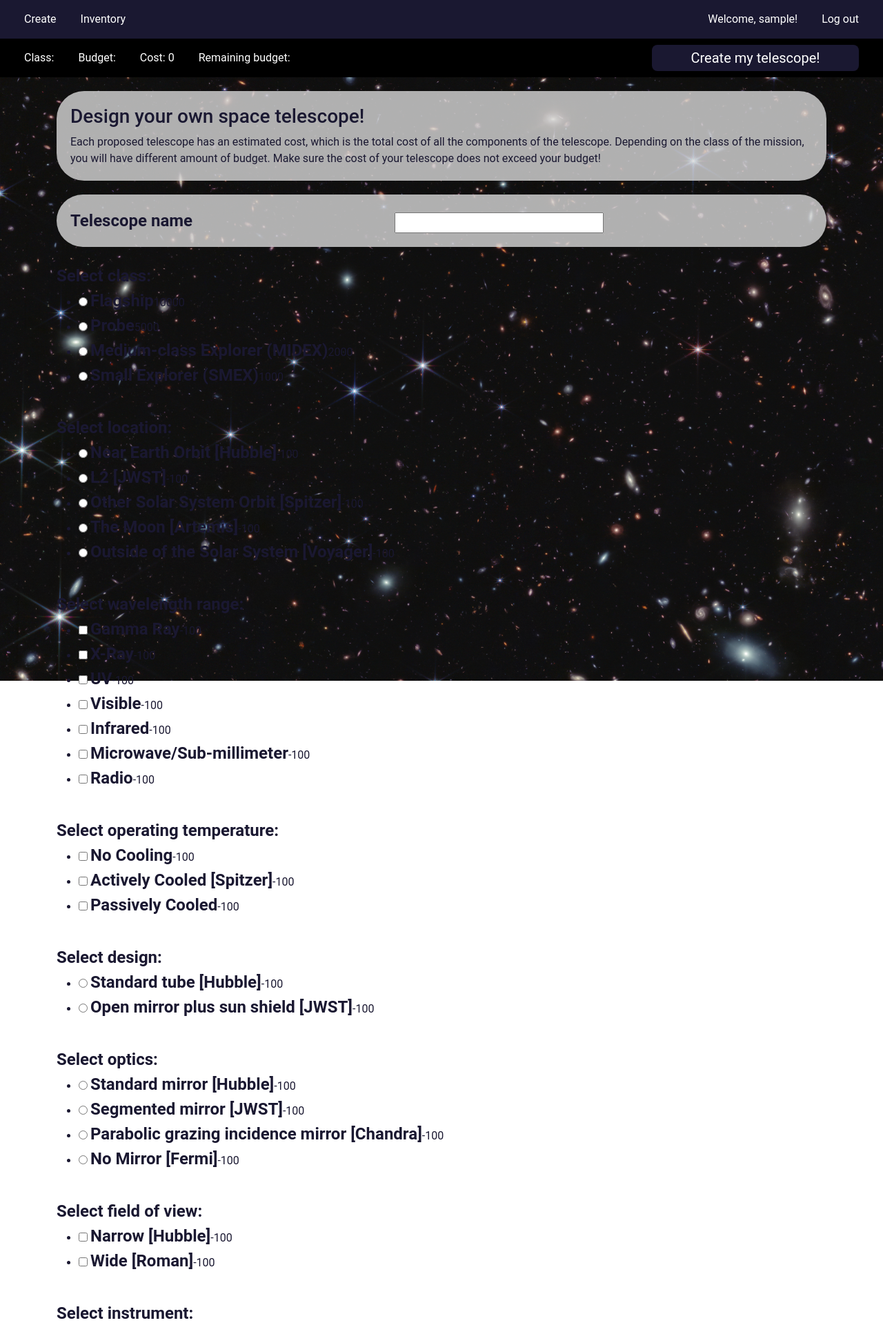
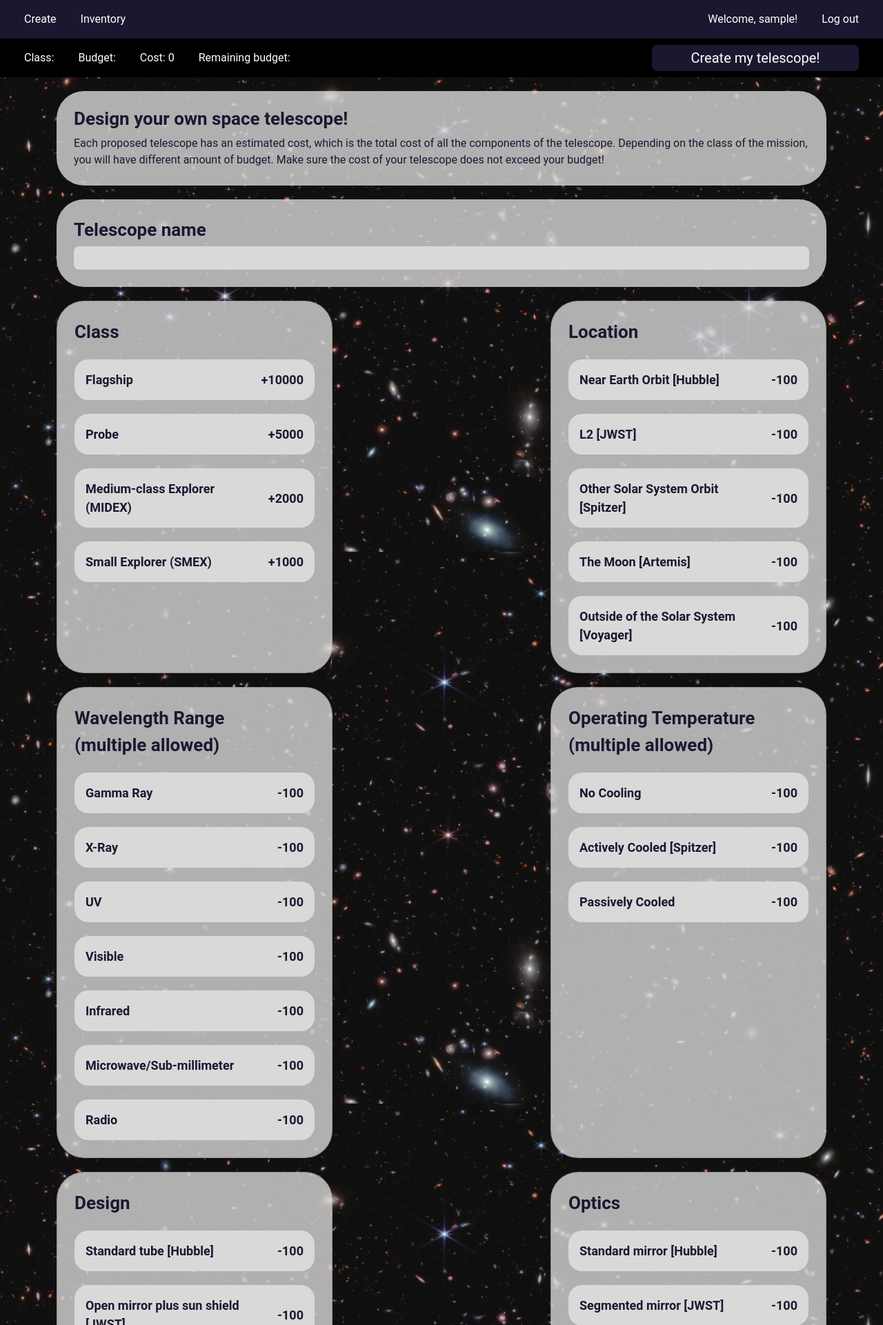
Before and after one commit to jsycheung/telescope-creator, a Flask app: page / in a window 1280 px wide. Shown: the top 1921 px of the page at 69% size. Run offline with Flask 3, Linux system fonts and the light colour scheme; the visitor is signed in with stand-in values (Sample User, id 1).

Commit message:
create telescope frontend almost complete

```diff
--- a/forms.py
+++ b/forms.py
@@ -29,24 +29,23 @@ class CreateForm(FlaskForm):
     telescope_name = StringField(
         "Telescope name", validators=[InputRequired()])
     class_name = RadioField(
-        "Select class: ", choices=class_list, coerce=int, validators=[InputRequired()])
-    location = RadioField("Select location: ",
+        "Class", choices=class_list, coerce=int, validators=[InputRequired()])
+    location = RadioField("Location",
                           choices=location_list, coerce=int, validators=[InputRequired()])
-    wavelength = MultiCheckboxField("Select wavelength range: ",
+    wavelength = MultiCheckboxField("Wavelength Range (multiple allowed)",
                                     choices=wavelength_list, coerce=int, validators=[InputRequired()])
     temperature = MultiCheckboxField(
-        "Select operating temperature: ", choices=temperature_list, coerce=int, validators=[InputRequired()])
+        "Operating Temperature (multiple allowed)", choices=temperature_list, coerce=int, validators=[InputRequired()])
     design = RadioField(
-        "Select design: ", choices=design_list, coerce=int, validators=[InputRequired()])
+        "Design", choices=design_list, coerce=int, validators=[InputRequired()])
     optics = RadioField(
-        "Select optics: ", choices=optics_list, coerce=int, validators=[InputRequired()])
-    fov = MultiCheckboxField("Select field of view: ",
+        "Optics", choices=optics_list, coerce=int, validators=[InputRequired()])
+    fov = MultiCheckboxField("Field of View (multiple allowed)",
                              choices=fov_list, coerce=int, validators=[InputRequired()])
     instrument = MultiCheckboxField(
-        "Select instrument: ", choices=instrument_list, coerce=int, validators=[InputRequired()])
-    extras = MultiCheckboxField("Select add-ons: ",
+        "Instrument (multiple allowed)", choices=instrument_list, coerce=int, validators=[InputRequired()])
+    extras = MultiCheckboxField("Add-ons (optional, multiple allowed)",
                                 choices=extras_list, coerce=int)
-    submit = SubmitField("Submit")
 # cannot validate multicheckboxfield
 
 
--- a/static/css/account_base.css
+++ b/static/css/account_base.css
@@ -2,6 +2,7 @@ body {
   background-image: url("../img/login_background.png");
   background-repeat: no-repeat;
   background-attachment: fixed;
+  background-size: cover;
   height: 100%;
   width: 100%;
   margin: 0;
--- a/static/css/base.css
+++ b/static/css/base.css
@@ -9,23 +9,29 @@ body {
   height: 100%;
   width: 100%;
   margin: 0;
-  padding: 0;
+  padding: 0 0 20px 0;
 }
 
 body {
   background-image: url("../img/login_background.png");
   background-repeat: no-repeat;
   background-attachment: fixed;
-}
-
-.navbar {
-  font-weight: 400;
+  background-size: cover;
+  height: auto;
+  /* height auto to help navbar stick */
 }
 
 nav.navbar {
   display: flex;
   flex-direction: row;
   justify-content: space-between;
+}
+
+.bignav {
+  position: sticky;
+  top: 0;
+  z-index: 100;
+  width: 100%;
 }
 
 .bg-blue {
@@ -94,8 +100,9 @@ a.nav-link:hover {
   background-color: rgba(217, 217, 217, 0.8);
   border-radius: 40px;
   margin-top: 20px;
-  padding: 20px;
-  display: table;
+  padding: 25px;
+  display: flex;
+  flex-direction: column;
   width: 100%;
 }
 
@@ -104,15 +111,95 @@ p {
 }
 
 input[type="text"] {
-  width: 50%;
+  width: 100%;
+  padding: 5px;
+  border-radius: 8px;
+  border: 0;
+  background-color: #d9d9d9;
+  margin-top: 4px;
+}
+
+h3 {
+  font-weight: 700 !important;
+  font-size: 26px !important;
 }
 
 label {
-  display: table-cell;
-  font-size: 24px;
+  font-size: 26px;
   font-weight: 700;
 }
 
-#telescope-span {
-  display: table-cell;
+.cards-container {
+  display: flex;
+  flex-direction: row;
+  flex-wrap: wrap;
+  justify-content: space-between;
+  width: 100%;
 }
+
+.card ul {
+  list-style-type: none;
+  padding: 0;
+  margin: 0;
+  height: 100%;
+}
+
+.card input {
+  display: none;
+}
+
+.card {
+  display: inline-block;
+  background-color: rgba(217, 217, 217, 0.8) !important;
+  display: flex;
+  flex-direction: column;
+  border-radius: 40px !important;
+  margin-top: 20px;
+  padding: 25px;
+  width: 400px;
+}
+
+.card li {
+  background-color: #d9d9d9;
+  margin-top: 20px;
+  padding: 1em;
+  border-radius: 20px;
+  display: flex;
+  flex-direction: row;
+  justify-content: space-between;
+  align-items: center;
+}
+
+.card label {
+  width: 80%;
+}
+
+.card span,
+ul label {
+  color: #1a1831;
+  font-size: 18px;
+  font-weight: 700;
+}
+
+.card li:hover {
+  background-color: #1a1831;
+  cursor: pointer;
+}
+
+.card label:hover {
+  cursor: pointer;
+}
+
+.card li:hover label,
+.card li:hover span {
+  color: white;
+}
+
+.card li:has(> input:checked) {
+  background-color: #1a1831;
+}
+
+.card li:has(> input:checked) label,
+.card li:has(> input:checked) span {
+  color: white;
+}
--- a/templates/base.html
+++ b/templates/base.html
@@ -11,6 +11,7 @@
 </head>
 
 <body>
+    <div class="bignav">
     <nav class="navbar navbar-dark bg-blue">
         <div class="navbar-nav flex-row">
             <a class="nav-link nav-left" href="{{ url_for('home') }}">Create</a>
@@ -32,8 +33,10 @@
         </div>
         {% if create_form %}
         <input id="submit" type="submit" form="create-form" value="Create my telescope!">
+        {% elif edit_form %}
+        <input id="submit" type="submit" form="edit-form" value="Update my telescope!">
         {% endif %}
-    </div>
+    </div></div>
     {% with messages = get_flashed_messages(with_categories=true) %}
         {% if messages %}
             {% for category, message in messages %}
--- a/templates/home.html
+++ b/templates/home.html
@@ -1,45 +1,55 @@
 {% extends "base.html" %}
 {% block body %}
 <div class="container">
-  <div class="small-container">
-    <h3>Design your own space telescope!</h3>
-    <p>Each proposed telescope has an estimated cost, which is the total cost of all the components of the telescope. Depending on the class of the mission, you will have different amount of budget. Make sure the cost of your telescope does not exceed your budget!</p>
-  </div>
+
     <form id="create-form" action="{{ url_for('create_telescope') }}" method="POST">
-
+        <div class="small-container">
+          <h3>Design your own space telescope!</h3>
+          <p>Each proposed telescope has an estimated cost, which is the total cost of all the components of the telescope. Depending on the class of the mission, you will have different amount of budget. Make sure the cost of your telescope does not exceed your budget!</p>
+        </div>
         {{ create_form.csrf_token() }}
         {{ create_form.cost_value }}
-        <div class="small-container">
-          {{ create_form.telescope_name.label }} <span id="telescope-span">{{ create_form.telescope_name }}</span>
+        <div class="small-container telescope-container">
+          {{ create_form.telescope_name.label }} {{ create_form.telescope_name }}
         </div>
-        <br>
+        <div class="cards-container">
+          <div class="card">
         {{ create_form.class_name.label }}
         {{ create_form.class_name }}
-        <br>
+          </div>
+          <div class="card">
         {{ create_form.location.label }}
         {{ create_form.location }}
-        <br>
+          </div>
+          <div class="card">
         {{ create_form.wavelength.label }}
         {{ create_form.wavelength }}
-        <br>
+          </div>
+          <div class="card">
         {{ create_form.temperature.label }}
         {{ create_form.temperature }}
-        <br>
+          </div>
+          <div class="card">
         {{ create_form.design.label }}
         {{ create_form.design }}
-        <br>
+          </div>
+          <div class="card">
         {{ create_form.optics.label }}
         {{ create_form.optics }}
-        <br>
+          </div>
+          <div class="card">
         {{ create_form.fov.label }}
         {{ create_form.fov }}
-        <br>
+          </div>
+          <div class="card">
         {{ create_form.instrument.label }}
         {{ create_form.instrument }}
-        <br>
+          </div>
+          <div class="card">
         {{ create_form.extras.label }}
         {{ create_form.extras }}
-        <br>
+          </div>
+        </div>
     </form>
 </div>
 
@@ -129,7 +139,7 @@ cost_lists.forEach((cost_list, index) => {
     li_list[i].appendChild(span);
     text = cost_list[i];
     if (cost_list == class_list_cost) {
-      span.textContent = text;
+      span.textContent = "+"+text;
     } else {
       span.textContent = -text;
     }
```
Also changed, not shown: templates/edit.html (+29 -17 lines).
